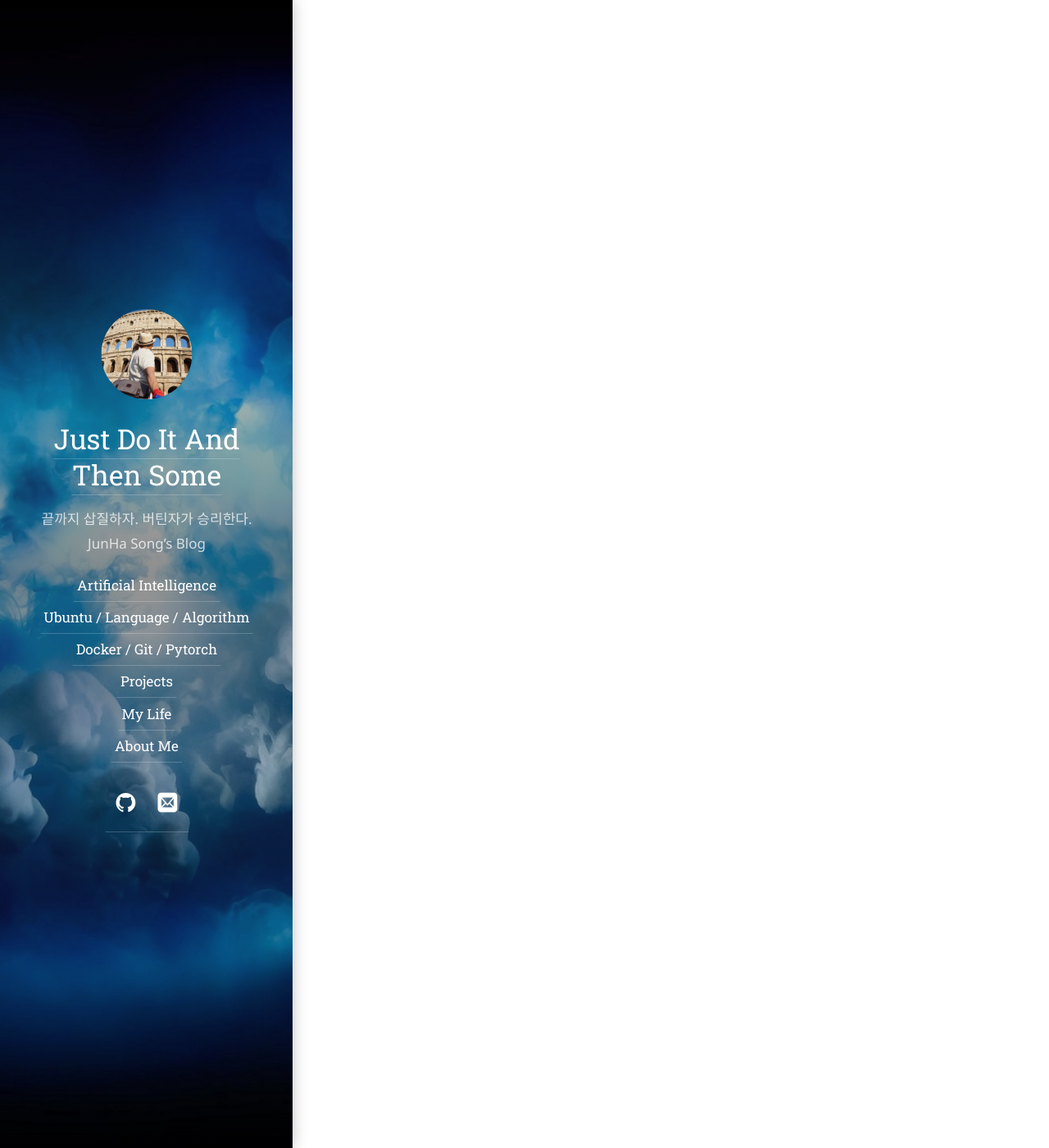
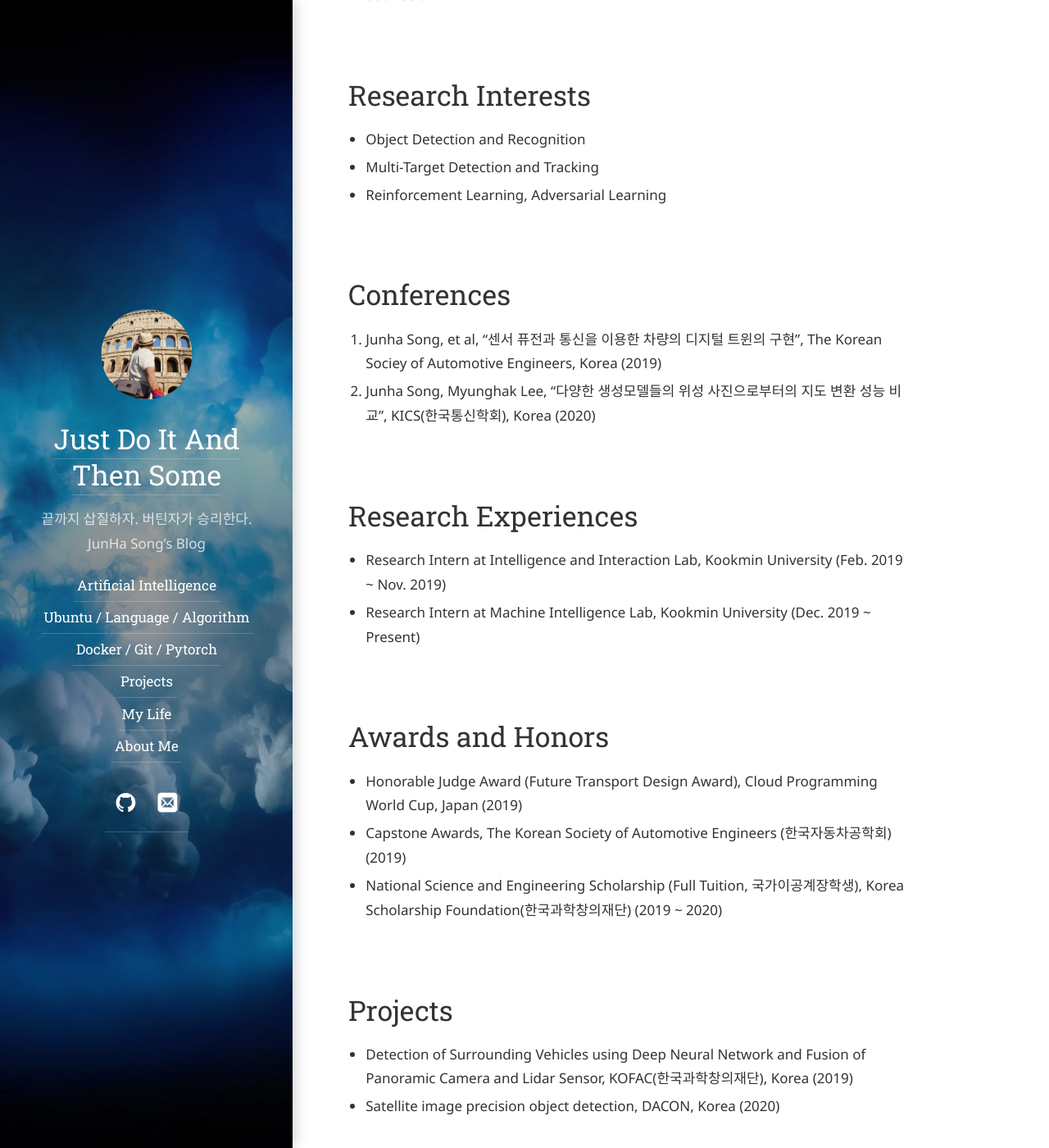
Before and after one commit to junsusong98/junha1125.github.io, a Jekyll site: the page built from about.md, in a window 1280 px wide and 1400 px high, scrolled down 1503 px. Shown: the whole window at 82% size. Built offline with Jekyll 4.4.1, drawn with Linux system fonts in a browser that asks for light colours; some web fonts are replaced; our own code applies the rules of GitHub Pages for plain Markdown files; some of the changed text lies outside the part shown.

Commit message:
update about.md

```diff
--- a/about.md
+++ b/about.md
@@ -1,6 +1,69 @@
 ---
-image: /assets/img/blog/hydejack-8.png
+title: About Me
+description: >
+    Resume - JunHa Song
 ---
 
-# About
-My name is junha song from south korea
+
+<p align="center"><img src="/assets/post_images/junha_pict.jpg" alt="img"  /></p>
+
+# Juna Song
+
+Department of Automobile and IT Convergence Kookmin University
+77, Jeongneung-ro, Seongbuk-gu, Seoul, Republic of Korea
+sb020518@gmail.com
+
+
+
+# Education
+- ~ 2015
+    Graduated from Gangseo High School
+    Discharged from the military
+- Mar. 2015 ~ Present
+ Kookmin Universit (Seoul, Korea)
+Department of Automobile and IT Convergence
+*B.S. Student*
+
+
+
+# Official Grade
+- Major Credit
+4.42 / 4.5 (Total College Grade: 4.39/4.5)
+- TOEIC
+880 / 990
+
+
+
+# Research Interests
+
+- Object Detection and Recognition
+- Multi-Target Detection and Tracking
+- Reinforcement Learning, Adversarial Learning
+
+
+
+# Conferences
+1. Junha Song, et al, "센서 퓨전과 통신을 이용한 차량의 디지털 트윈의 구현", The Korean Sociey of Automotive Engineers, Korea (2019)
+2. Junha Song, Myunghak Lee, "다양한 생성모델들의 위성 사진으로부터의 지도 변환 성능 비 교", KICS(한국통신학회), Korea (2020)
+
+
+
+
+
+# Research Experiences
+- Research Intern at Intelligence and Interaction Lab, Kookmin University (Feb. 2019 ~ Nov. 2019)
+- Research Intern at Machine Intelligence Lab, Kookmin University (Dec. 2019 ~ Present)
+
+
+
+# Awards and Honors
+- Honorable Judge Award (Future Transport Design Award), Cloud Programming World Cup, Japan (2019)
+- Capstone Awards, The Korean Society of Automotive Engineers (한국자동차공학회)(2019)
+- National Science and Engineering Scholarship (Full Tuition, 국가이공계장학생), Korea Scholarship Foundation(한국과학창의재단) (2019 ~ 2020)
+
+
+
+# Projects
+
+- Detection of Surrounding Vehicles using Deep Neural Network and Fusion of Panoramic Camera and Lidar Sensor, KOFAC(한국과학창의재단), Korea (2019)
+- Satellite image precision object detection, DACON, Korea (2020)
```
